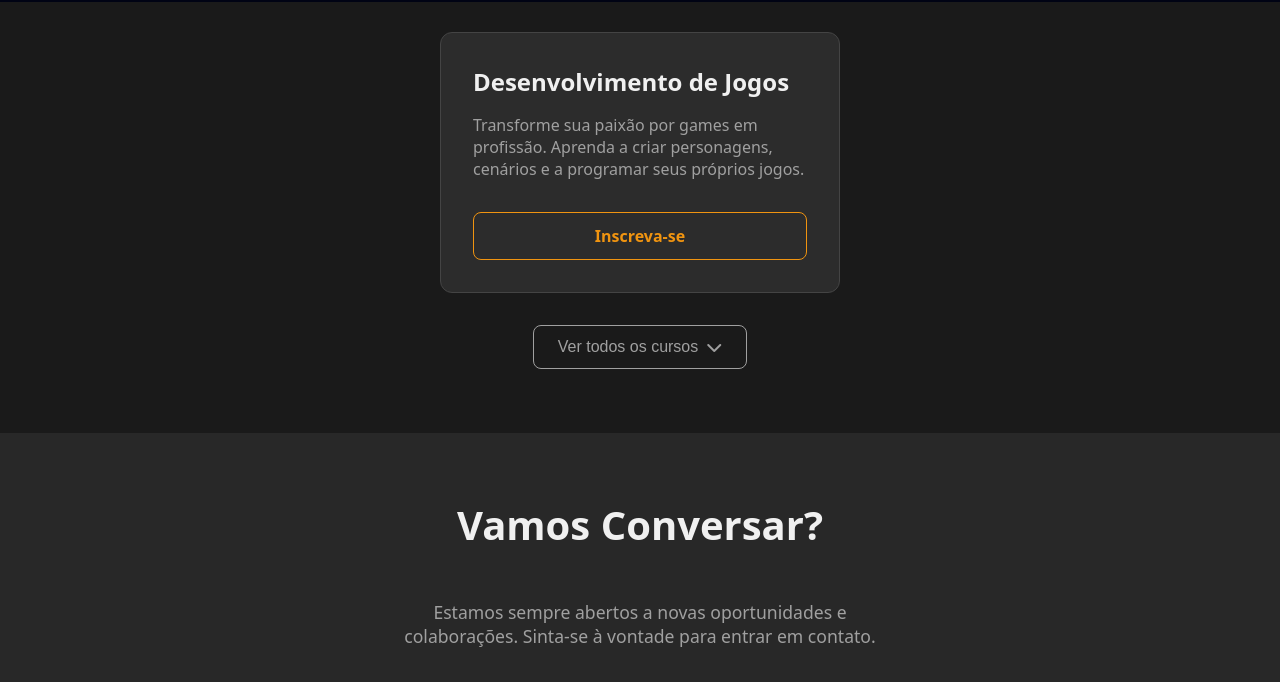
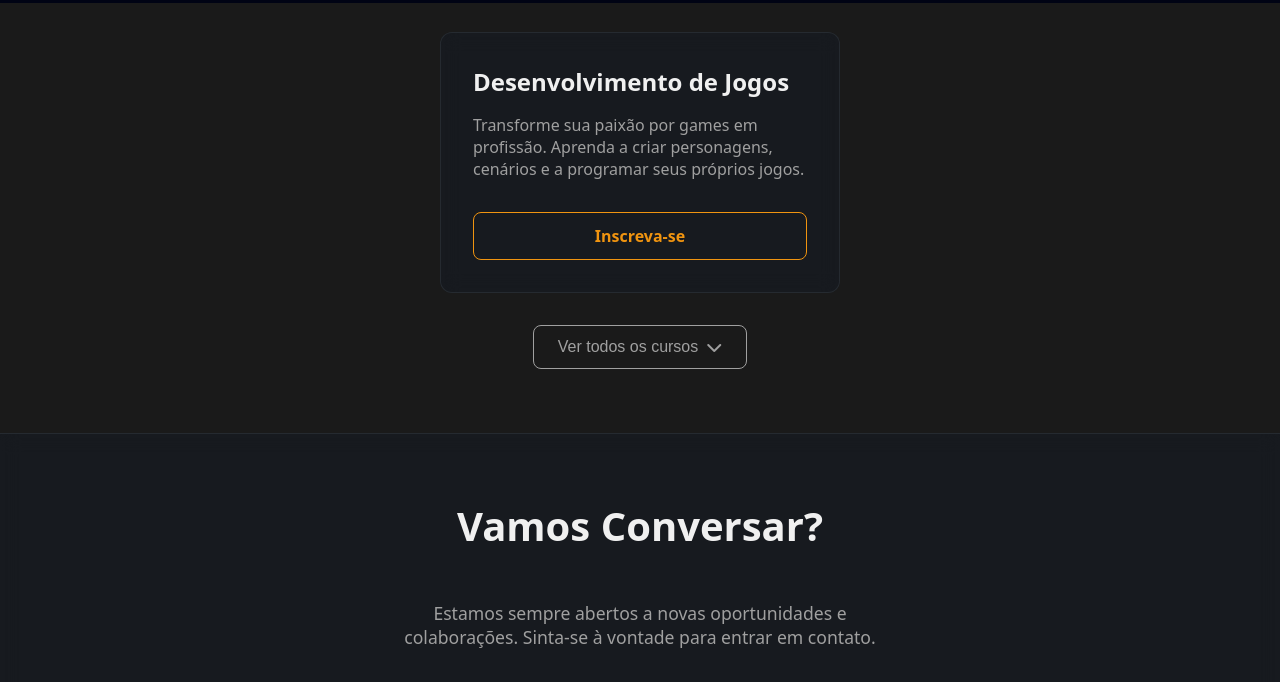
Before and after one commit to Alex30pro/projeto-pgcursos, a plain HTML site: page index.html in a window 1280 px wide. Shown: the part 2208-2890 px from the top of the page. Drawn offline with Linux system fonts and the light colour scheme.

Commit message:
Update style.css

```diff
--- a/css/style.css
+++ b/css/style.css
@@ -193,8 +193,13 @@ body::before {
 }
 
 .course-card {
-    background-color: var(--cor-fundo-secundaria);
-    border: 1px solid var(--cor-borda);
+    /* EFEITO DE VIDRO - INÍCIO */
+    background-color: rgba(22, 27, 34, 0.65); /* Fundo secundário com 65% de opacidade */
+    -webkit-backdrop-filter: blur(10px); /* Desfoque para o efeito de vidro fosco (para Safari) */
+    backdrop-filter: blur(10px); /* Desfoque para o efeito de vidro fosco */
+    border: 1px solid rgba(48, 54, 61, 0.6); /* Borda sutil e semi-transparente */
+    /* EFEITO DE VIDRO - FIM */
+
     border-radius: 12px;
     padding: 2rem;
     flex-basis: 320px;
@@ -202,12 +207,13 @@ body::before {
     max-width: 400px;
     display: flex;
     flex-direction: column;
-    transition: transform .3s ease, border-color .3s ease;
+    transition: transform .3s ease, border-color .3s ease, background-color .3s ease;
 }
 
 .course-card:hover {
     transform: translateY(-10px);
     border-color: var(--cor-destaque-principal);
+    background-color: rgba(22, 27, 34, 0.85); /* Fica um pouco mais opaco no hover */
 }
 
 .course-title {
@@ -288,8 +294,12 @@ body::before {
 /* ESTILOS DA SEÇÃO DE CONTATO                            */
 /* ====================================================== */
 .contact-section {
-    /* MUDANÇA: Usando a nova variável com transparência */
-    background-color: var(--cor-fundo-secundaria-transparente);
+    /* Altere a cor de fundo para a versão com transparência */
+    background-color: rgba(22, 27, 34, 0.65);
+    -webkit-backdrop-filter: blur(10px);
+    backdrop-filter: blur(10px);
+    border-top: 1px solid rgba(48, 54, 61, 0.6); /* Adiciona uma borda sutil no topo */
+    border-bottom: 1px solid rgba(48, 54, 61, 0.6); /* E embaixo */
     padding: 4rem 5%;
     text-align: center;
 }
```
